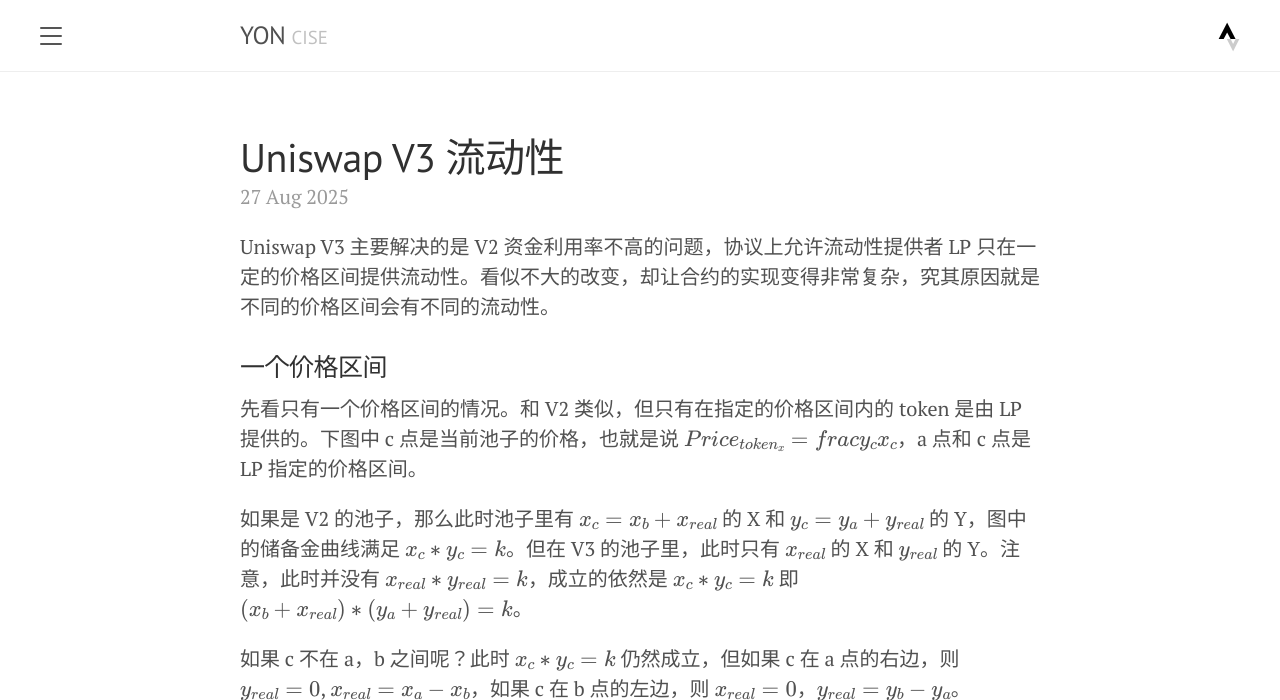
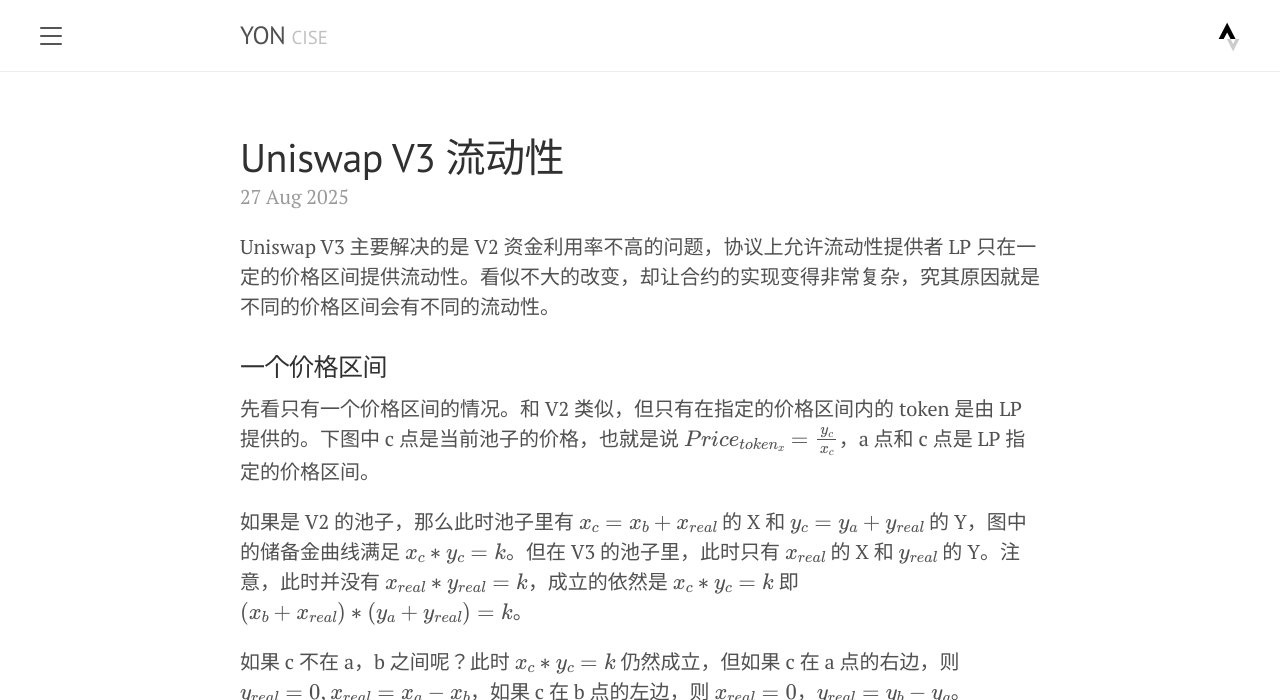
Before and after one commit to yoncise/yoncise.github.io, a Jekyll site: the page built from _posts/2025/2025-08-27-234198307.md, in a window 1280 px wide and 900 px high, cut to the strip 0-700 px from the top of the window. Built offline with Jekyll 4.4.1, drawn with Linux system fonts in a browser that asks for light colours; formulas are drawn with MathJax 3.

Commit message:
语雀同步 Uniswap V3 流动性

```diff
--- a/_posts/2025/2025-08-27-234198307.md
+++ b/_posts/2025/2025-08-27-234198307.md
@@ -5,7 +5,7 @@
 Uniswap V3 主要解决的是 V2 资金利用率不高的问题，协议上允许流动性提供者 LP 只在一定的价格区间提供流动性。看似不大的改变，却让合约的实现变得非常复杂，究其原因就是不同的价格区间会有不同的流动性。
 
 ### 一个价格区间
-先看只有一个价格区间的情况。和 V2 类似，但只有在指定的价格区间内的 token 是由 LP 提供的。下图中 c 点是当前池子的价格，也就是说 $$ Price_{token_x} =  frac{y_c}{x_c} $$，a 点和 c 点是 LP 指定的价格区间。
+先看只有一个价格区间的情况。和 V2 类似，但只有在指定的价格区间内的 token 是由 LP 提供的。下图中 c 点是当前池子的价格，也就是说 $$ Price_{token_x} =  \frac{y_c}{x_c} $$，a 点和 c 点是 LP 指定的价格区间。
 
 如果是 V2 的池子，那么此时池子里有 $$ x_c = x_b + x_{real} $$ 的 X 和 $$ y_c = y_a + y_{real} $$ 的 Y，图中的储备金曲线满足 $$ x_c * y_c = k $$。但在 V3 的池子里，此时只有 $$ x_{real} $$ 的 X 和 $$ y_{real} $$ 的 Y。注意，此时并没有 $$ x_{real} * y_{real} = k $$，成立的依然是 $$ x_c * y_c = k $$ 即 $$ (x_b + x_{real}) * (y_a + y_{real}) = k $$。
 
```
